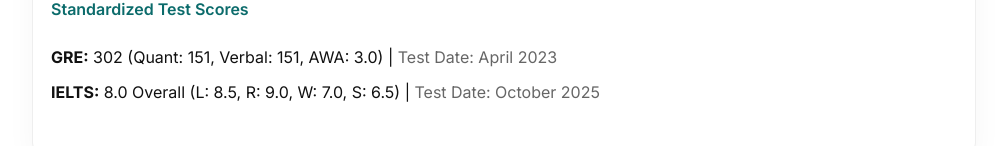
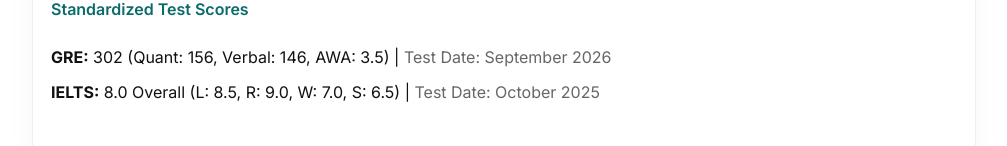
Before and after one commit to mashrukh-zaman/myprofile, a plain HTML site: page index.html in a window 1280 px wide. Shown: the part 1814-1960 px from the top of the page, without its empty margins (136-1143 px from the left). Drawn offline with Linux system fonts and the light colour scheme.

Commit message:
Update index.html

```diff
--- a/index.html
+++ b/index.html
@@ -458,7 +458,7 @@
 		        <h4 style="font-size: 16px; margin-bottom: 12px; font-weight: 600; color: var(--accent);">Standardized Test Scores</h4>
                 <ul class="clean" style="margin-bottom: 20px;">
                     <li class="item" style="border-bottom: none; padding-bottom: 0;">
-                        <strong>GRE:</strong> 302 (Quant: 151, Verbal: 151, AWA: 3.0) | <span class="muted">Test Date: April 2023</span>
+                        <strong>GRE:</strong> 302 (Quant: 156, Verbal: 146, AWA: 3.5) | <span class="muted">Test Date: September 2026</span>
                     </li>
                     <li class="item" style="border-bottom: none;">
                        <strong>IELTS:</strong> 8.0 Overall (L: 8.5, R: 9.0, W: 7.0, S: 6.5) | <span class="muted">Test Date: October 2025</span>
```
